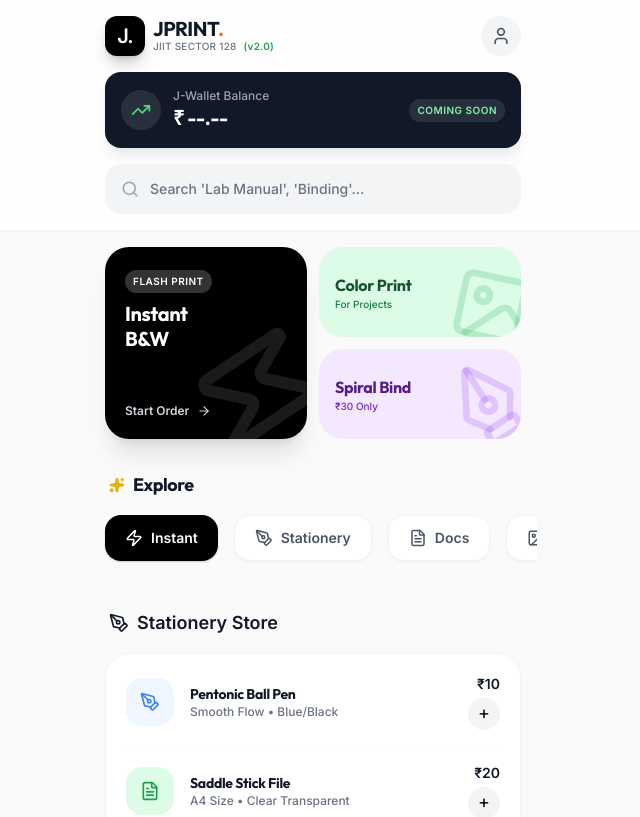
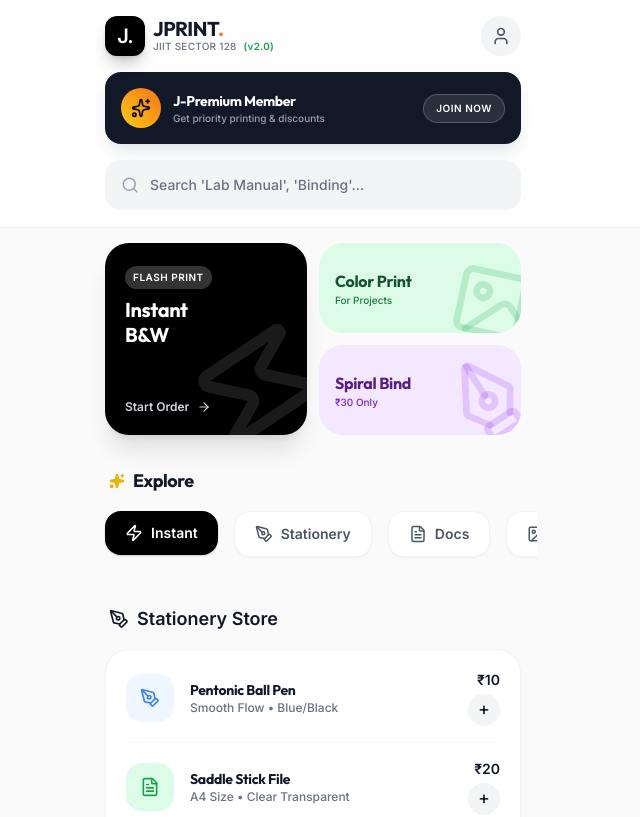
Before and after one commit to kartik098ki/PRINT, a React (Vite) app: page / in a window 1280 px wide. Shown: the top 817 px of the page, without its empty margins (327-967 px from the left). Built offline with nearby package versions, Linux system fonts and the light colour scheme; no server answers.

Commit message:
UI v2.1: Finalize Wallet Move and Home Features

```diff
--- a/src/pages/Home.jsx
+++ b/src/pages/Home.jsx
@@ -1,10 +1,11 @@
-import { Link } from 'react-router-dom';
+import { Link, useNavigate } from 'react-router-dom';
 import { Search, User, Zap, FileText, Image, PenTool, BookOpen, TrendingUp, Sparkles, ArrowRight } from 'lucide-react';
 import { useAuth } from '../context/AuthContext';
 import { motion } from 'framer-motion';
 
 export default function Home() {
   const { user } = useAuth();
+  const navigate = useNavigate(); // Add navigate hook
 
   return (
     <div className="min-h-screen bg-neutral-50 pb-28 font-sans text-gray-900 selection:bg-black selection:text-white">
@@ -40,19 +41,19 @@ export default function Home() {
             </Link>
           </div>
 
-          {/* Balance Card (Coming Soon) */}
-          <div className="mb-4 bg-gray-900 rounded-2xl p-4 text-white flex items-center justify-between shadow-lg shadow-gray-200" onClick={() => alert("Wallet Feature Coming Soon!")}>
+          {/* Premium Membership Banner (New Feature) */}
+          <div className="mb-4 bg-gray-900 rounded-2xl p-4 text-white flex items-center justify-between shadow-lg shadow-gray-200" onClick={() => navigate('/profile')}>
             <div className="flex items-center gap-3">
-              <div className="w-10 h-10 rounded-full bg-white/10 flex items-center justify-center">
-                <TrendingUp size={20} className="text-green-400" />
+              <div className="w-10 h-10 rounded-full bg-gradient-to-tr from-yellow-400 to-orange-500 flex items-center justify-center text-black font-bold">
+                <Sparkles size={20} />
               </div>
               <div>
-                <p className="text-xs text-gray-400 font-medium">J-Wallet Balance</p>
-                <h3 className="text-xl font-bold tracking-tight">₹ --.--</h3>
+                <h3 className="text-sm font-bold tracking-tight">J-Premium Member</h3>
+                <p className="text-[10px] text-gray-400 font-medium">Get priority printing & discounts</p>
               </div>
             </div>
-            <span className="bg-white/10 text-[10px] px-2 py-1 rounded-md font-bold uppercase tracking-wider text-green-300">
-              Coming Soon
+            <span className="bg-white/10 text-[10px] px-3 py-1.5 rounded-full font-bold uppercase tracking-wider text-white border border-white/20">
+              Join Now
             </span>
           </div>
 
@@ -105,10 +106,10 @@ export default function Home() {
             </h3>
           </div>
           <div className="flex gap-4 overflow-x-auto pb-4 -mx-4 px-4 scrollbar-hide">
-            <CategoryPill icon={<Zap size={18} />} label="Instant" active />
-            <CategoryPill icon={<PenTool size={18} />} label="Stationery" />
-            <CategoryPill icon={<FileText size={18} />} label="Docs" />
-            <CategoryPill icon={<Image size={18} />} label="Posters" />
+            <Link to="/order"><CategoryPill icon={<Zap size={18} />} label="Instant" active /></Link>
+            <Link to="/order"><CategoryPill icon={<PenTool size={18} />} label="Stationery" /></Link>
+            <Link to="/order"><CategoryPill icon={<FileText size={18} />} label="Docs" /></Link>
+            <Link to="/order"><CategoryPill icon={<Image size={18} />} label="Posters" /></Link>
           </div>
         </section>
 
--- a/src/pages/Profile.jsx
+++ b/src/pages/Profile.jsx
@@ -56,7 +56,8 @@ export default function Profile() {
                     <div className="relative z-10 flex justify-between items-start">
                         <div>
                             <p className="text-white/60 text-xs font-bold uppercase tracking-widest mb-1">Total Balance</p>
-                            <h3 className="text-4xl font-bold tracking-tight">₹{walletBalance}</h3>
+                            <h3 className="text-4xl font-bold tracking-tight">₹150.00</h3>
+                            <span className="text-[10px] bg-white/20 px-2 py-0.5 rounded text-white font-medium mt-1 inline-block">Coming Soon</span>
                         </div>
                         <div className="w-10 h-10 bg-white/20 backdrop-blur-md rounded-full flex items-center justify-center">
                             <Wallet size={20} />
```
